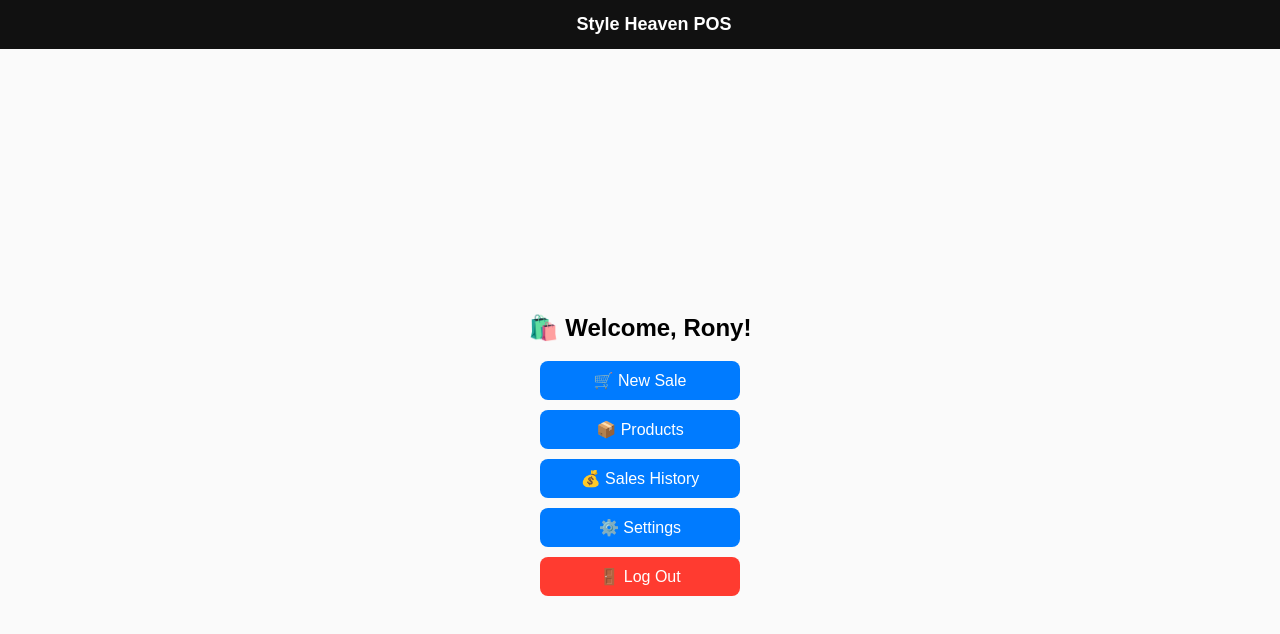
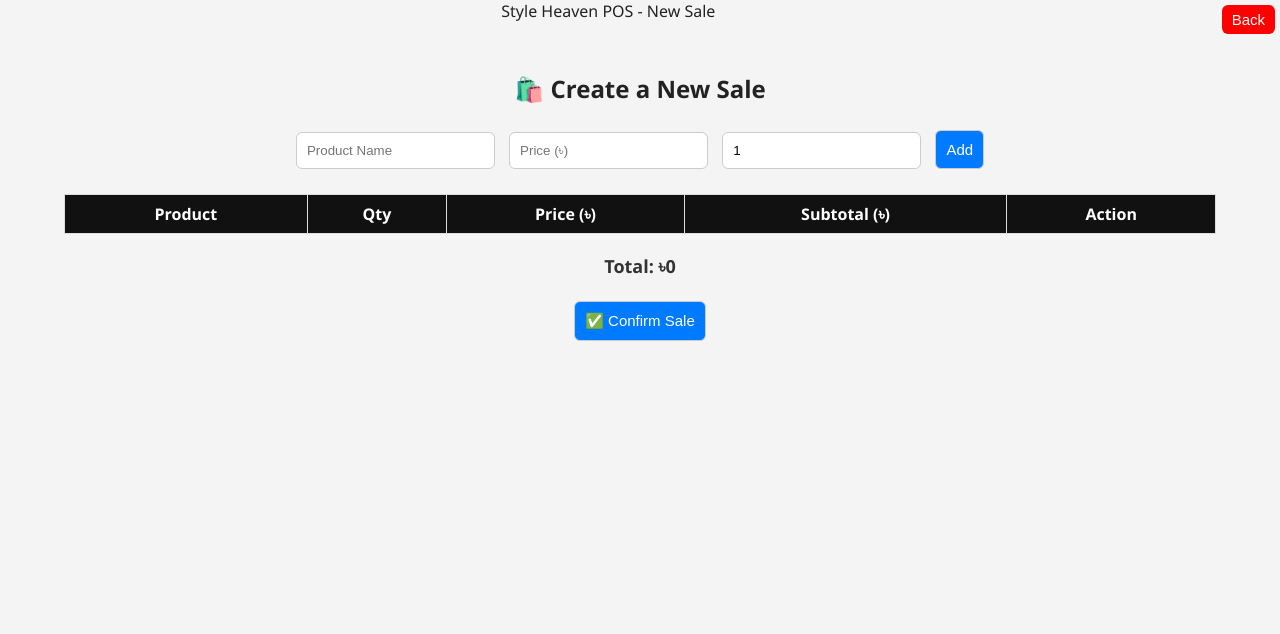
Before and after one commit to Rony4505/style-heaven-pos, a website: page public/app.html in a window 1280 px wide. Drawn offline with Linux system fonts and the light colour scheme.

Commit message:
Update app.html

```diff
--- a/public/app.html
+++ b/public/app.html
@@ -3,95 +3,116 @@
 <head>
   <meta charset="UTF-8" />
   <meta name="viewport" content="width=device-width, initial-scale=1.0" />
-  <title>Style Heaven POS - Dashboard</title>
+  <title>New Sale - Style Heaven POS</title>
+  <link rel="stylesheet" href="style.css" />
   <style>
-    body {
-      margin: 0;
-      font-family: "Poppins", sans-serif;
-      background-color: #fafafa;
-      height: 100vh;
-      display: flex;
-      flex-direction: column;
-      align-items: center;
-      justify-content: center;
+    main {
+      text-align: center;
+      margin-top: 50px;
     }
-
-    header {
-      background-color: #111;
-      color: white;
-      padding: 14px;
-      text-align: center;
-      font-weight: 600;
-      font-size: 18px;
-      width: 100%;
-      position: fixed;
-      top: 0;
-      left: 0;
+    input, select, button {
+      padding: 10px;
+      margin: 5px;
+      border-radius: 6px;
+      border: 1px solid #ccc;
     }
-
-    main {
-      margin-top: 100px;
+    table {
+      width: 90%;
+      margin: 20px auto;
+      border-collapse: collapse;
+    }
+    table, th, td {
+      border: 1px solid #ddd;
+      padding: 8px;
       text-align: center;
     }
-
-    button {
-      display: block;
-      width: 200px;
-      margin: 10px auto;
-      background-color: #007bff;
+    th {
+      background: #111;
       color: white;
-      border: none;
-      border-radius: 8px;
-      padding: 10px 20px;
-      font-size: 16px;
-      cursor: pointer;
-      transition: background-color 0.3s ease;
     }
-
-    button:hover {
-      background-color: #0056b3;
-    }
-
-    #logout {
-      background-color: #ff3b30;
-    }
-
-    #logout:hover {
-      background-color: #d32f2f;
+    #total {
+      font-weight: bold;
+      font-size: 18px;
     }
   </style>
 </head>
 <body>
-  <header>Style Heaven POS</header>
+  <header>
+    Style Heaven POS - New Sale
+    <button onclick="window.location.href='app.html'" style="float:right; background:red; border:none; color:white; padding:6px 10px; border-radius:6px;">Back</button>
+  </header>
+
   <main>
-    <h2>🛍️ Welcome, Rony!</h2>
-    <button id="newSaleBtn">🛒 New Sale</button>
-    <button id="productsBtn">📦 Products</button>
-    <button id="historyBtn">💰 Sales History</button>
-    <button id="settingsBtn">⚙️ Settings</button>
-    <button id="logout">🚪 Log Out</button>
+    <h2>🛍️ Create a New Sale</h2>
+    <div>
+      <input type="text" id="productName" placeholder="Product Name">
+      <input type="number" id="price" placeholder="Price (৳)">
+      <input type="number" id="quantity" placeholder="Qty" value="1" min="1">
+      <button onclick="addItem()">Add</button>
+    </div>
+
+    <table id="saleTable">
+      <thead>
+        <tr>
+          <th>Product</th>
+          <th>Qty</th>
+          <th>Price (৳)</th>
+          <th>Subtotal (৳)</th>
+          <th>Action</th>
+        </tr>
+      </thead>
+      <tbody></tbody>
+    </table>
+
+    <p id="total">Total: ৳0</p>
+    <button onclick="confirmSale()">✅ Confirm Sale</button>
   </main>
 
   <script>
-    document.getElementById("newSaleBtn").addEventListener("click", () => {
-      window.location.href = "sale.html";
-    });
+    let items = [];
+    function addItem() {
+      const name = document.getElementById('productName').value.trim();
+      const price = parseFloat(document.getElementById('price').value);
+      const qty = parseInt(document.getElementById('quantity').value);
+      if (!name || price <= 0 || qty <= 0) return alert("Please enter valid info!");
+      items.push({ name, price, qty });
+      renderTable();
+      document.getElementById('productName').value = '';
+      document.getElementById('price').value = '';
+      document.getElementById('quantity').value = 1;
+    }
 
-    document.getElementById("productsBtn").addEventListener("click", () => {
-      alert("Products page coming soon!");
-    });
+    function renderTable() {
+      const tbody = document.querySelector('#saleTable tbody');
+      tbody.innerHTML = '';
+      let total = 0;
+      items.forEach((item, i) => {
+        const sub = item.price * item.qty;
+        total += sub;
+        tbody.innerHTML += `
+          <tr>
+            <td>${item.name}</td>
+            <td>${item.qty}</td>
+            <td>${item.price}</td>
+            <td>${sub}</td>
+            <td><button onclick="removeItem(${i})">❌</button></td>
+          </tr>
+        `;
+      });
+      document.getElementById('total').innerText = "Total: ৳" + total;
+    }
 
-    document.getElementById("historyBtn").addEventListener("click", () => {
-      alert("Sales history page coming soon!");
-    });
+    function removeItem(index) {
+      items.splice(index, 1);
+      renderTable();
+    }
 
-    document.getElementById("settingsBtn").addEventListener("click", () => {
-      alert("Settings page coming soon!");
-    });
-
-    document.getElementById("logout").addEventListener("click", () => {
-      window.location.href = "/";
-    });
+    function confirmSale() {
+      if (items.length === 0) return alert("No items added!");
+      alert("✅ Sale confirmed! Total: ৳" + items.reduce((a, b) => a + b.price * b.qty, 0));
+      items = [];
+      renderTable();
+    }
   </script>
 </body>
 </html>
```
